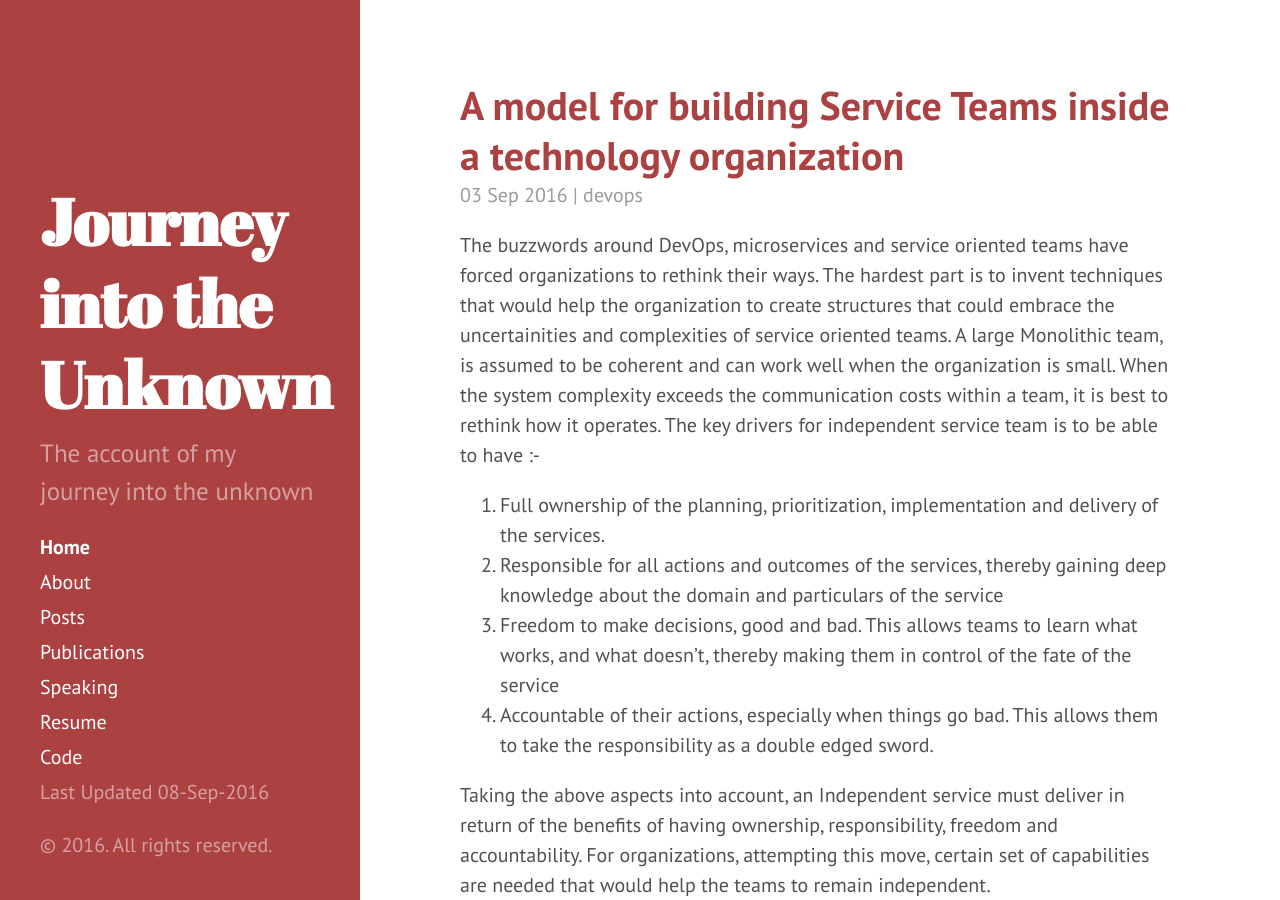
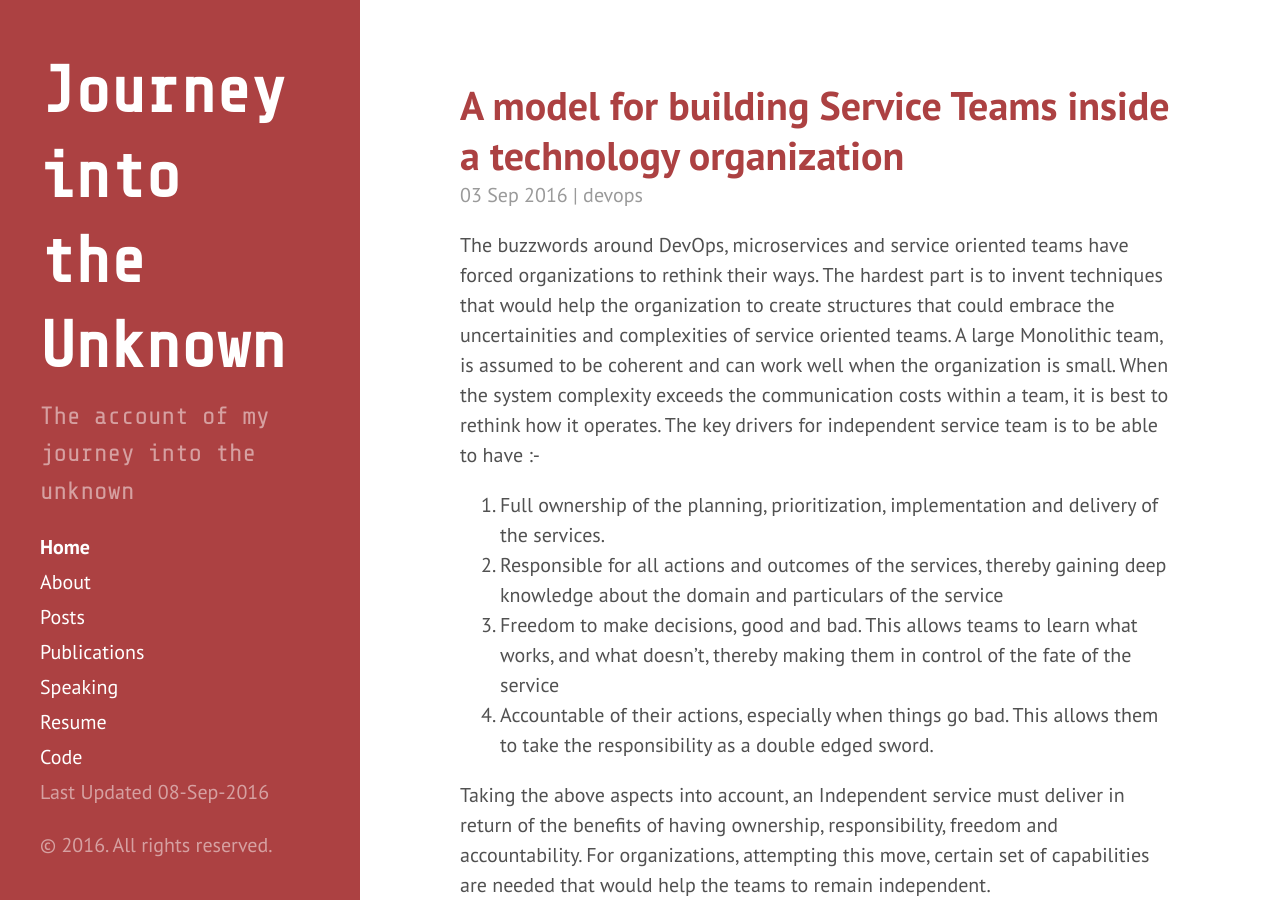
Before and after one commit to vivekjuneja/vivekjuneja.github.io, a Jekyll site: the page built from index.html, in a window 1280 px wide and 900 px high. Built offline with Jekyll 4.4.1, drawn with Linux system fonts in a browser that asks for light colours; the list of posts is cut into pages by our own code; grey boxes are pictures that could not be loaded.

Commit message:
changed font

```diff
--- a/_includes/head.html
+++ b/_includes/head.html
@@ -2,6 +2,8 @@
   <link href="http://gmpg.org/xfn/11" rel="profile">
   <meta http-equiv="X-UA-Compatible" content="IE=edge">
   <meta http-equiv="content-type" content="text/html; charset=utf-8">
+<link href="https://fonts.googleapis.com/css?family=Share+Tech+Mono" rel="stylesheet">
+
 
   <!-- Enable responsiveness on mobile devices-->
   <meta name="viewport" content="width=device-width, initial-scale=1.0, maximum-scale=1">
--- a/_includes/sidebar.html
+++ b/_includes/sidebar.html
@@ -2,11 +2,11 @@
   <div class="container sidebar-sticky">
     <div class="sidebar-about">
       <h1>
-        <a href="{{ site.baseurl }}">
+        <a href="{{ site.baseurl }}" style="font-family: 'Share Tech Mono', monospace;">
           {{ site.title }}
         </a>
       </h1>
-      <p class="lead">{{ site.description }}</p>
+      <p class="lead" style="font-family: 'Share Tech Mono', monospace;">{{ site.description }}</p>
     </div>
 
     <nav class="sidebar-nav">
```
